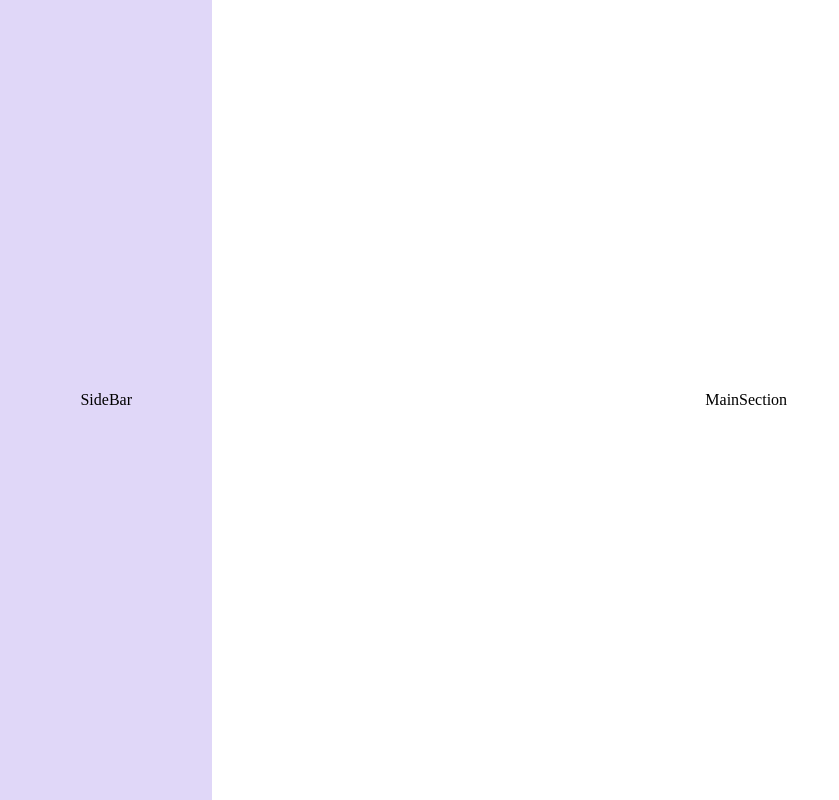
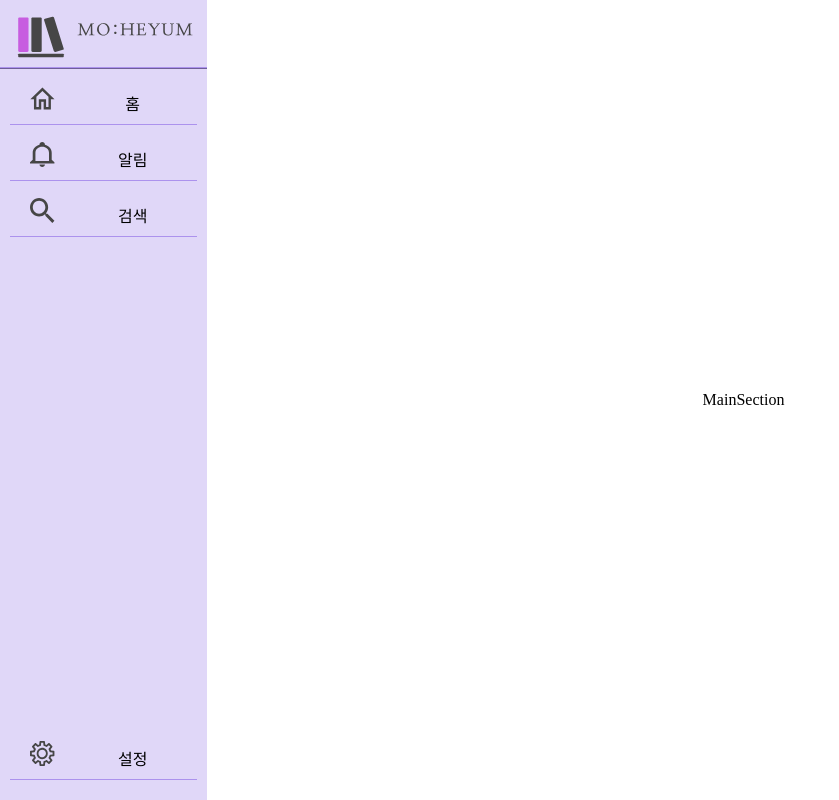
Before and after one commit to boostcampwm-2022/web34-moheyum, a Next.js app in the folder client/: page /main in a window 1280 px wide. Shown: the whole page, without its empty margins (0-839 px from the left). Built offline with nearby package versions, Linux system fonts and the light colour scheme.

Commit message:
feat(fe): 사이드바 UI 구현 #36

```diff
--- a/client/components/login/Introduction.tsx
+++ b/client/components/login/Introduction.tsx
@@ -2,7 +2,7 @@ import React from 'react';
 import Image from 'next/image';
 import styled from '@emotion/styled';
 import COLORS from '../../styles/color';
-import { displayCenter } from '../../styles/mixin';
+import { displayCenter, displayColumn } from '../../styles/mixin';
 
 export default function Introduction() {
   return (
@@ -37,9 +37,7 @@ const Wrapper = styled.div`
 const IntroBox = styled.div`
   width: 90%;
   height: 400px;
-  display: flex;
-  justify-content: center;
-  flex-direction: column;
+  ${displayColumn}
   align-items: left;
   margin-bottom: 60px;
 `;
--- a/client/components/login/Login.tsx
+++ b/client/components/login/Login.tsx
@@ -2,7 +2,7 @@ import React, { useState, useRef, ChangeEvent, RefObject } from 'react';
 import Router from 'next/router';
 import Link from 'next/link';
 import styled from '@emotion/styled';
-import { displayCenter, boxStyle } from '../../styles/mixin';
+import { displayCenter, boxStyle, displayColumn } from '../../styles/mixin';
 import COLORS from '../../styles/color';
 
 type Response = {
@@ -113,9 +113,7 @@ export default function Login() {
 const Wrapper = styled.div`
   width: 50%;
   height: 100%;
-  display: flex;
-  justify-content: center;
-  flex-direction: column;
+  ${displayColumn}
   align-items: left;
 `;
 
--- a/client/components/main/MainSection.tsx
+++ b/client/components/main/MainSection.tsx
@@ -10,4 +10,10 @@ const Wrapper = styled.section`
   height: 100%;
   ${displayCenter}
   background-color: ${({ theme }) => theme.mainSection.backgroundColor};
+  @media only screen and (max-width: ${({ theme }) => theme.wideWindow}) {
+    width: calc(100% - ${({ theme }) => theme.sidebar.maxWidth});
+  }
+  @media only screen and (max-width: ${({ theme }) => theme.smallWindow}) {
+    width: calc(100% - ${({ theme }) => theme.sidebar.minWidth});
+  }
 `;
--- a/client/components/main/SideBar.tsx
+++ b/client/components/main/SideBar.tsx
@@ -1,14 +1,118 @@
 import React from 'react';
 import styled from '@emotion/styled';
-import { displayCenter } from '../../styles/mixin';
+import Image from 'next/legacy/image';
+import { displayColumn, displayCenter } from '../../styles/mixin';
+import COLORS from '../../styles/color';
+
+const menuList = [
+  { imgSrc: '/home.svg', text: '홈' },
+  { imgSrc: '/announce.svg', text: '알림' },
+  { imgSrc: '/search.svg', text: '검색' },
+];
+
+function makeItemTag(src: string, text: string) {
+  return (
+    <Item>
+      <div className="imageBox">
+        <Image src={src} alt="item" width={25} height={25} priority />
+      </div>
+      <div className="text">{text}</div>
+    </Item>
+  );
+}
 
 export default function SideBar() {
-  return <Wrapper>SideBar</Wrapper>;
+  const menuTagList = menuList.map((item) => makeItemTag(item.imgSrc, item.text));
+  return (
+    <Wrapper>
+      <TitleWrapper>
+        <Title>
+          <Image src="/logo_purple.svg" alt="Logo" layout="fill" priority />
+        </Title>
+        <SmallTitle>
+          <Image src="/small_logo.svg" alt="Logo" layout="fill" priority />
+        </SmallTitle>
+      </TitleWrapper>
+      <SideMenuBox>{menuTagList}</SideMenuBox>
+      <Setting>{makeItemTag('/setting.svg', '설정')}</Setting>
+    </Wrapper>
+  );
 }
 
 const Wrapper = styled.aside`
-  width: ${({ theme }) => theme.sidebar.width};
+  width: ${({ theme }) => theme.sidebar.maxWidth};
   height: 100%;
-  ${displayCenter}
+  ${displayColumn}
   background-color: ${({ theme }) => theme.sidebar.backgroundColor};
+  @media only screen and (max-width: ${({ theme }) => theme.smallWindow}) {
+    width: ${({ theme }) => theme.sidebar.minWidth};
+  }
 `;
+
+const TitleWrapper = styled.div`
+  width: 100%;
+  height: 60px;
+  border-bottom: 2px ridge ${COLORS.PRIMARY};
+`;
+const SideMenuBox = styled.div`
+  width: 100%;
+  height: calc(100vh - 145px);
+`;
+
+const Title = styled.div`
+  position: relative;
+  width: 100%;
+  height: 60px;
+  @media only screen and (max-width: ${({ theme }) => theme.smallWindow}) {
+    display: none;
+  }
+`;
+
+const SmallTitle = styled.div`
+  position: relative;
+  width: 100%;
+  height: 45px;
+  margin-top: 8px;
+  margin-bottom: 7px;
+  display: none;
+  @media only screen and (max-width: ${({ theme }) => theme.smallWindow}) {
+    display: block;
+  }
+`;
+
+const Item = styled.div`
+  width: 90%;
+  height: 50px;
+  display: flex;
+  justify-content: space-between;
+  align-items: center;
+  margin-top: 5px;
+  margin-left: 5%;
+  border-bottom: 1px solid ${COLORS.PRIMARY};
+  @media only screen and (max-width: ${({ theme }) => theme.smallWindow}) {
+    width: 80%;
+    margin-left: 10%;
+  }
+  .imageBox {
+    width: 35%;
+    ${displayCenter}
+    @media only screen and (max-width: ${({ theme }) => theme.smallWindow}) {
+      width: 100%;
+    }
+  }
+  .text {
+    margin-top: 8px;
+    margin-right: 5px;
+    width: 65%;
+    text-align: center;
+    @media only screen and (max-width: ${({ theme }) => theme.smallWindow}) {
+      display: none;
+    }
+  }
+`;
+
+const Setting = styled.div`
+  width: 100%;
+  height: 50px;
+  margin-bottom: 20px;
+`;
--- a/client/styles/frame.ts
+++ b/client/styles/frame.ts
@@ -1,12 +1,16 @@
 import styled from '@emotion/styled';
 import COLORS from './color';
 import { displayCenter } from './mixin';
+import { maxFrameSize } from './theme';
 
 const Frame = styled.div`
   background-color: ${COLORS.WHITE};
-  width: 1280px;
+  width: ${maxFrameSize}px;
   height: 100%;
   ${displayCenter}
+  @media only screen and (max-width:${({ theme }) => theme.wideWindow}) {
+    width: 100vw;
+  }
 `;
 
 export default Frame;
--- a/client/styles/mixin.ts
+++ b/client/styles/mixin.ts
@@ -5,6 +5,12 @@ export const displayCenter = css`
   display: flex;
   justify-content: center;
   align-items: center;
+`;
+
+export const displayColumn = css`
+  display: flex;
+  justify-content: center;
+  flex-direction: column;
 `;
 
 export const inputStyle = css`
--- a/client/styles/theme.ts
+++ b/client/styles/theme.ts
@@ -1,17 +1,21 @@
 import { Theme } from '@emotion/react';
 import COLORS from './color';
 
-const sidebarSize = 16.6;
+const sidebarSize = 207;
+export const maxFrameSize: number = 1280;
 
 const theme: Theme = {
   sidebar: {
     backgroundColor: COLORS.PRIMARY_LIGHT,
-    width: `${sidebarSize}%`,
+    minWidth: `82px`,
+    maxWidth: `${sidebarSize}px`,
   },
   mainSection: {
     backgroundColor: COLORS.WHITE,
-    width: `${100 - sidebarSize}%`,
+    width: `${maxFrameSize - sidebarSize}px`,
   },
+  smallWindow: `800px`,
+  wideWindow: `1280px`,
 };
 
 export default theme;
--- a/client/types/Theme.ts
+++ b/client/types/Theme.ts
@@ -2,7 +2,8 @@ import '@emotion/react'; // it's important to use ThemeProvider
 
 type sidebarType = {
   backgroundColor: string;
-  width: string;
+  minWidth: string;
+  maxWidth: string;
 };
 
 type mainSectionType = {
@@ -14,5 +15,7 @@ declare module '@emotion/react' {
   export interface Theme {
     sidebar: sidebarType;
     mainSection: mainSectionType;
+    smallWindow: string;
+    wideWindow: string;
   }
 }
```
Also changed, not shown: client/public/small_logo.svg (added).
